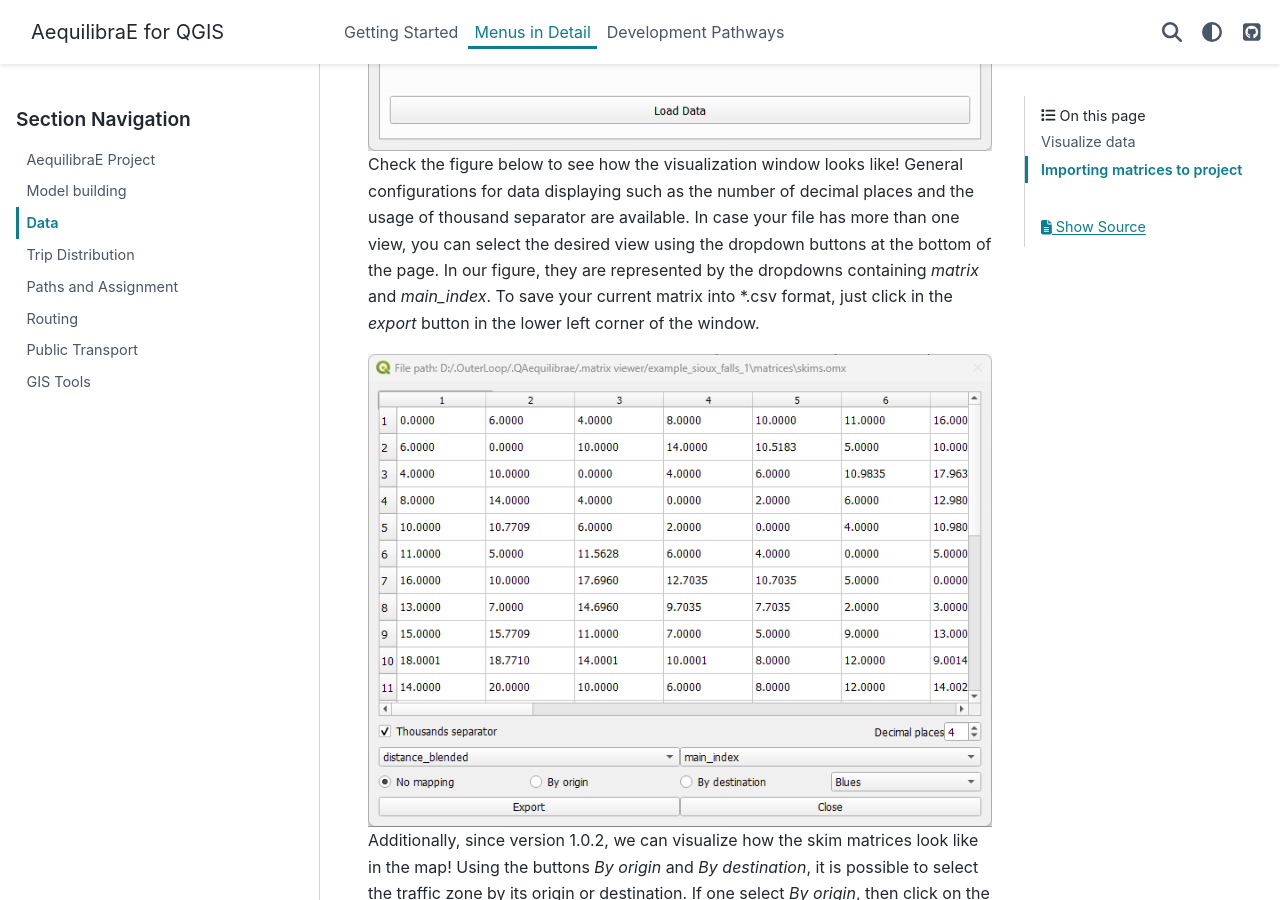
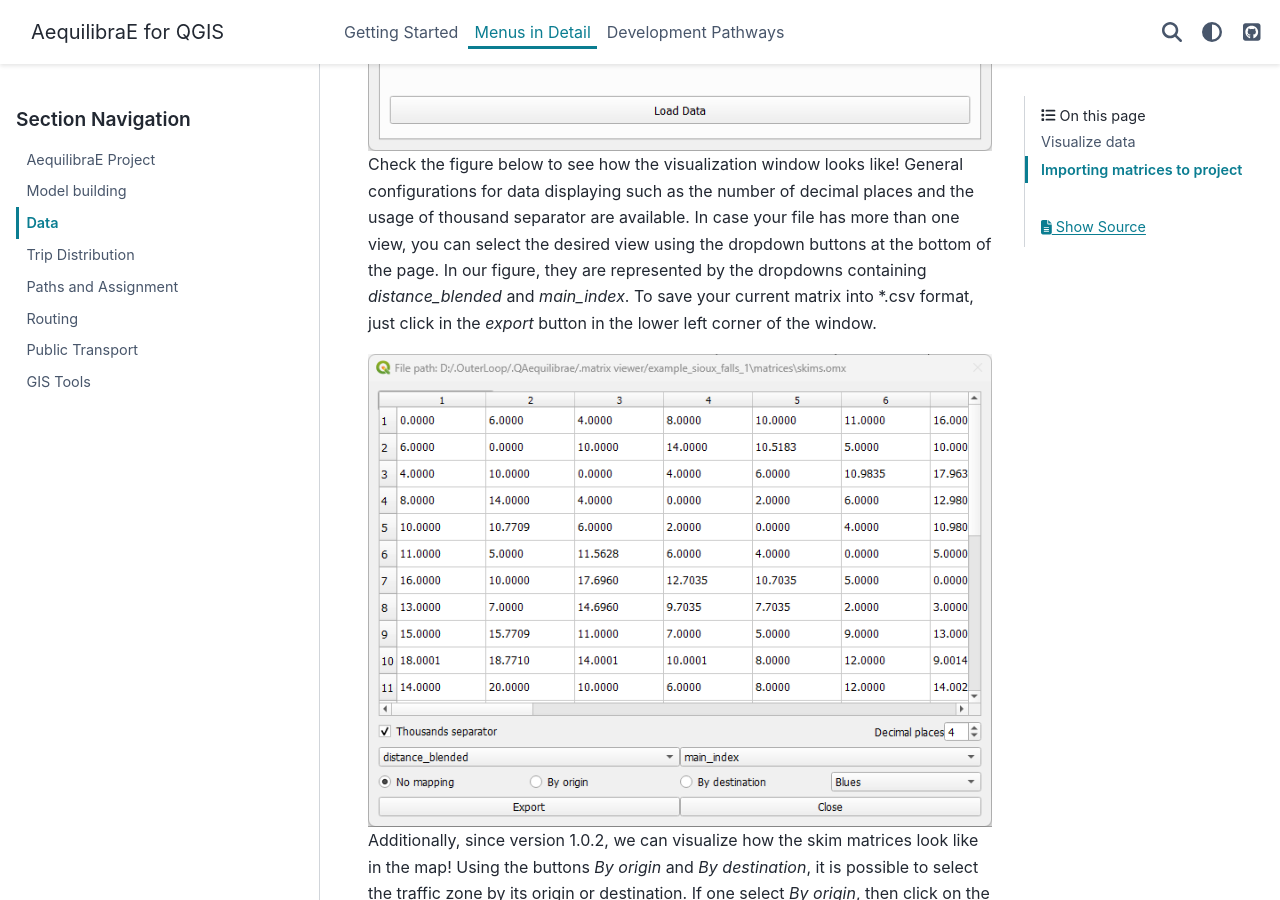
Before and after one commit to AequilibraE/qaequilibrae, a Sphinx documentation site: the page built from docs/source/menus_in_detail/data.rst, in a window 1280 px wide and 900 px high, scrolled down 1915 px. Built offline with Sphinx 7.4.7 and the PyData theme 0.15.4, drawn with Linux system fonts in a browser that asks for light colours; the version number could not be read and is left out.

Commit message:
fixes documentation

```diff
--- a/docs/source/menus_in_detail/data.rst
+++ b/docs/source/menus_in_detail/data.rst
@@ -40,8 +40,8 @@ AequilibraE the location of the file and its visualization is displayed.
 Check the figure below to see how the visualization window looks like! General configurations for data displaying
 such as the number of decimal places and the usage of thousand separator are available. In case your file has more
 than one view, you can select the desired view using the dropdown buttons at the bottom of the page. In our figure,
-they are represented by the dropdowns containing *matrix* and *main_index*. To save your current matrix into \*.csv
-format, just click in the *export* button in the lower left corner of the window.
+they are represented by the dropdowns containing *distance_blended* and *main_index*. To save your current matrix
+into \*.csv format, just click in the *export* button in the lower left corner of the window.
 
 .. image:: ../images/data-visualize-loaded-matrix.png
     :align: center
```
Also changed, not shown: other parts of docs/source/menus_in_detail/data.rst (+1 -1 lines), docs/source/images/data-matrix-view-column.png, docs/source/images/data-matrix-view-row-v2.png (deleted), docs/source/images/data-matrix-view-row.png (added).
